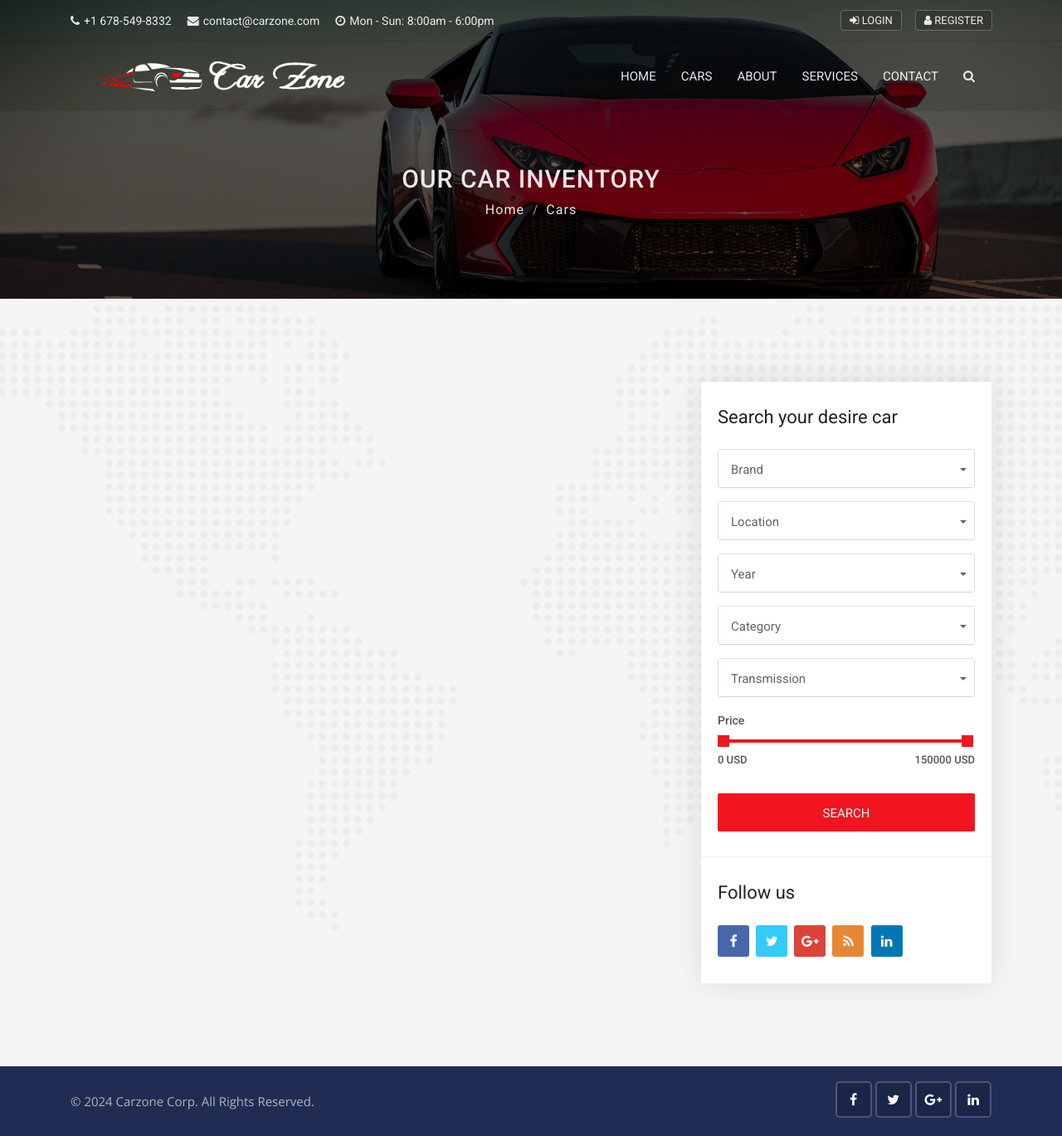
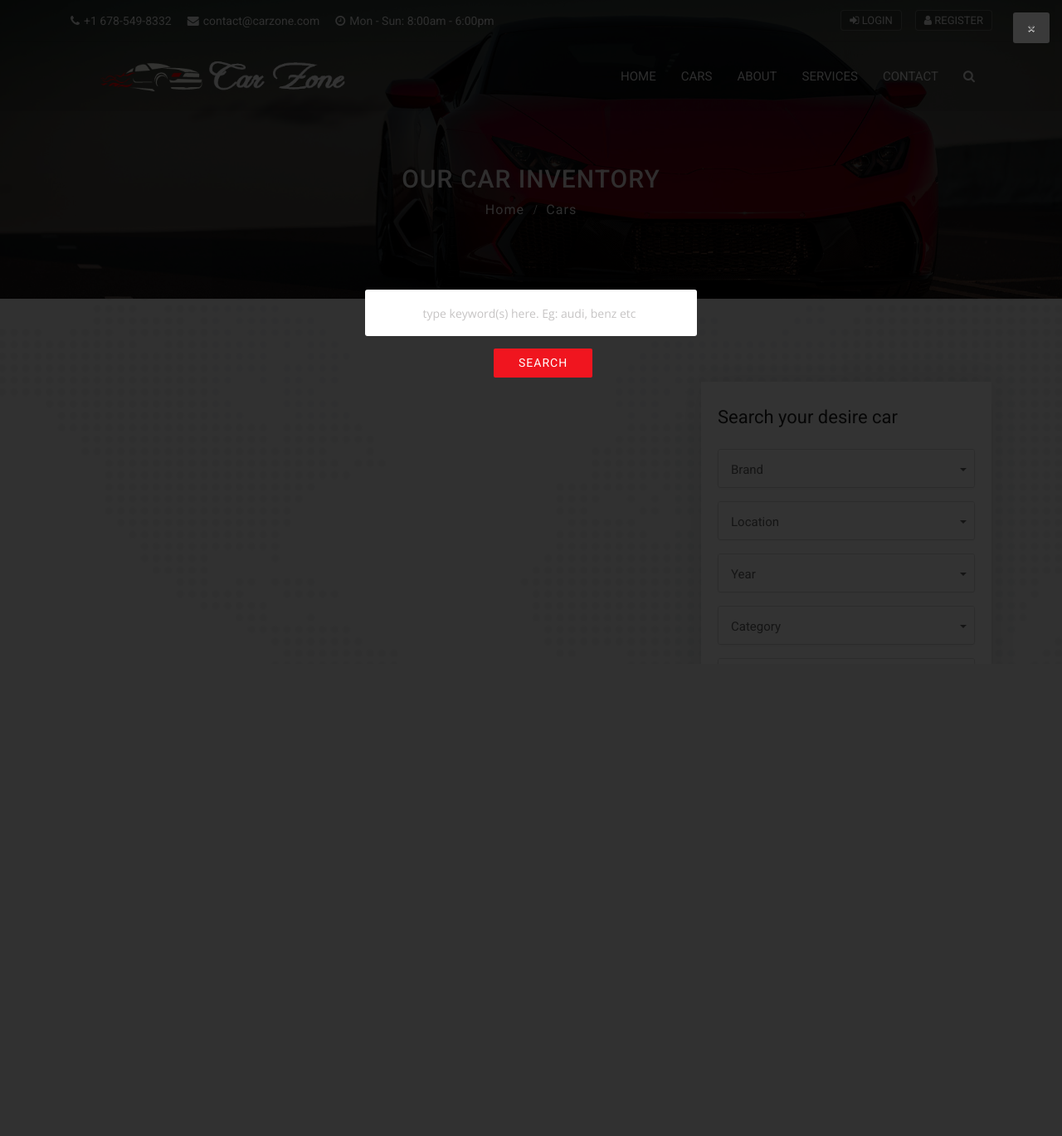
Before and after one commit to ajdjaiuoapooiad/django-czpj, a Django app: page /cars/ in a window 1280 px wide, after a click that opens the changed part. Shown: the whole page at 83% size. After the commit the page ends 763 px from the top, so only its background shows below. Run offline with Django 4.2, Linux system fonts and the light colour scheme; data that the repository does not hold is empty; some libraries are stand-ins or nearby versions.

Commit message:
59ch finish

```diff
--- a/templates/accounts/dashboard.html
+++ b/templates/accounts/dashboard.html
@@ -1,5 +1,7 @@
 {% extends 'base.html' %}
 
+
+{% block title %} | Dashboard {% endblock %}
 
 {% block content %}
 
--- a/templates/accounts/login.html
+++ b/templates/accounts/login.html
@@ -1,5 +1,8 @@
 {% extends 'base.html' %}
 
+
+
+{% block title %} | Login {% endblock %}
 
 {% load static %}
 {% block content %}
--- a/templates/base.html
+++ b/templates/base.html
@@ -1,16 +1,15 @@
 {% load static %}
-
 <!DOCTYPE html>
 <html>
 
 <head>
-    <title></title>
+    <title>Car Zone {% block title %}    {% endblock %}</title>
     <meta name="viewport" content="width=device-width, initial-scale=1.0">
     <meta charset="utf-8">
 
     <!-- External CSS libraries -->
     <link rel="stylesheet" type="text/css" href="{% static 'css/bootstrap.min.css' %}">
-    <link rel="stylesheet" type="text/css" href="{% static 'css/animate.min.css' %}">
+    <link rel="stylesheet" type="text/css" href="{% static 'css/animate.min.css' %} ">
     <link rel="stylesheet" type="text/css" href="{% static 'css/bootstrap-submenu.css' %}">
 
     <link rel="stylesheet" type="text/css" href="{% static 'css/bootstrap-select.min.css' %}">
@@ -49,14 +48,21 @@
 
 
 
+{% block content %}
 
-{% block content %}
+
 {% endblock %}
 
-<!-- Footer start -->
+<!-- Full Page Search -->
+<div id="full-page-search">
+    <button type="button" class="close">×</button>
+    <form action="{% url 'search' %}" class="search-header">
+        <input type="search" value="" placeholder="type keyword(s) here. Eg: audi, benz etc" name='keyword' />
+        <button type="submit" class="btn btn-sm button-theme">Search</button>
+    </form>
+</div>
+
 {% include 'include/footer.html' %}
-<!-- Footer end -->
-
 
 <script src="{% static 'js/jquery-2.2.0.min.js' %}"></script>
 <script src="{% static 'js/popper.min.js' %}"></script>
--- a/templates/cars/cars.html
+++ b/templates/cars/cars.html
@@ -1,5 +1,8 @@
 {% extends  'base.html' %}
 
+
+
+{% block title %} | Cars {% endblock %}
 
 {% load static %}
 {% load humanize %}
--- a/templates/pages/about.html
+++ b/templates/pages/about.html
@@ -1,5 +1,7 @@
 {% extends 'base.html' %}
 
+
+{% block title %} | About {% endblock %}
 
 {% load static %}
 {% block content %}
--- a/templates/pages/contact.html
+++ b/templates/pages/contact.html
@@ -1,5 +1,7 @@
 {% extends 'base.html' %}
 
+
+{% block title %} | Contact {% endblock %}
 
 {% load static %}
 {% block content %}
--- a/templates/pages/home.html
+++ b/templates/pages/home.html
@@ -1,5 +1,6 @@
 {% extends 'base.html' %}
 
+{% block title %} | Home {% endblock %}
 
 {% load static %}
 {% load humanize %}
--- a/templates/pages/service.html
+++ b/templates/pages/service.html
@@ -1,5 +1,6 @@
 {% extends 'base.html' %}
 
+{% block title %} | Service {% endblock %}
 
 {% load static %}
 {% block content %}
```
